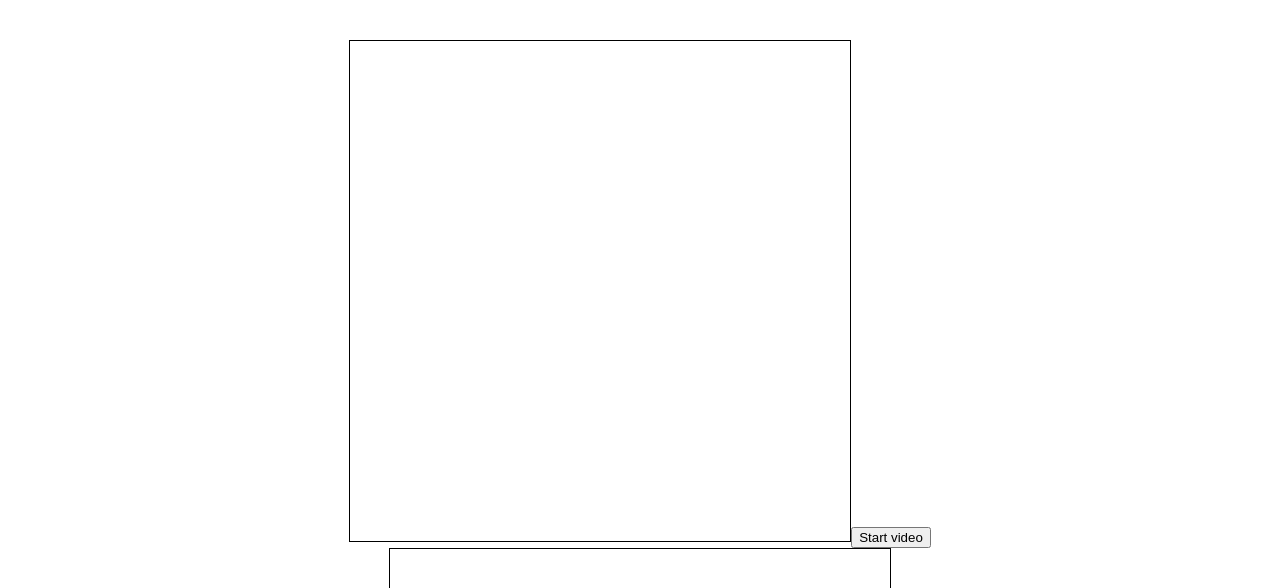
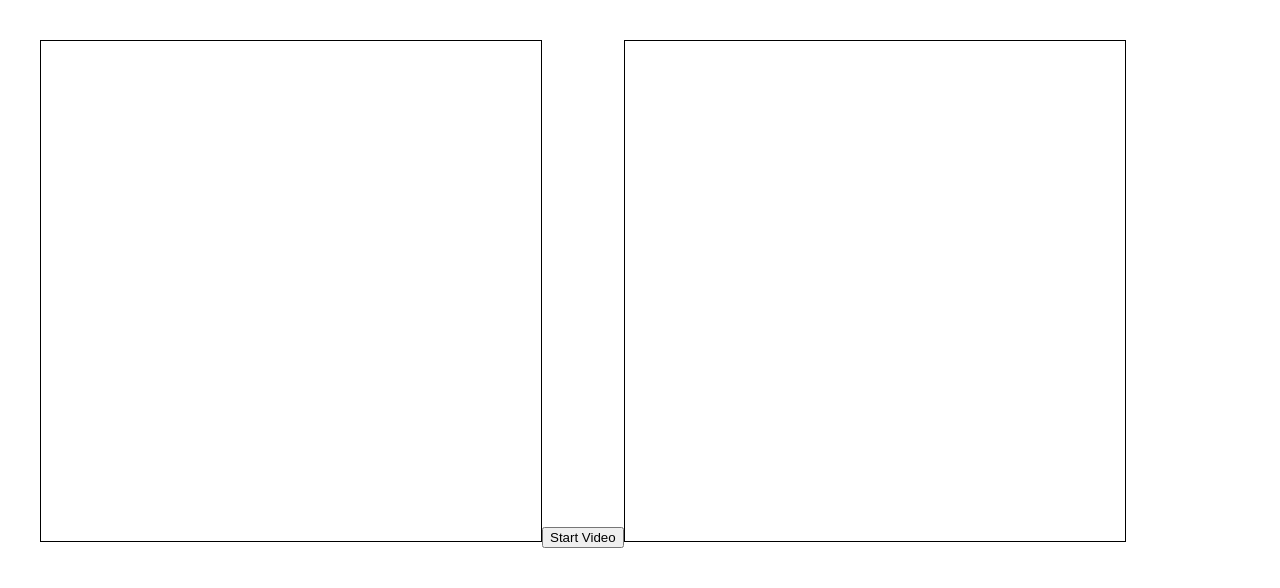
Before and after one commit to FIKE110/videochat-app, a React (Vite) app: page / in a window 1280 px wide. Shown: the top 588 px of the page. Built offline with nearby package versions, Linux system fonts and the light colour scheme.

Commit message:
Addded commands

```diff
--- a/src/index.css
+++ b/src/index.css
@@ -7,3 +7,7 @@ video {
   width:500px;
   height:500px
 }
+
+#screencontainer{
+  display: flex;
+}
--- a/src/screen/CallScreen.tsx
+++ b/src/screen/CallScreen.tsx
@@ -1,22 +1,35 @@
-import React, { useRef } from 'react'
+import React, { useRef ,useState} from 'react'
 
 const CallScreen = () => {
    const video = useRef<HTMLVideoElement>(null)
+   const [userStream,setUserStream] = useState<MediaStream>(null)
 
     const startVideo=async ()=>{
-        const stream =await navigator.mediaDevices.getUserMedia({video:true,audio:true})
+        if(!!userStream){
+            userStream.getTracks().forEach(track=>track.stop())
+            setUserStream(null)
+            return
+        }
+        const stream =await navigator.mediaDevices.getUserMedia({
+            video:{
+                facingMode:{exact:'user'}
+            },
+            audio:true})
         video.current.srcObject=stream
+        setUserStream(stream)
     }
 
   return (
-    <div>
+    <div id="screencontainer">
         <div>
             <video ref={video} autoPlay></video>
             <button
             onClick={()=>{
                 startVideo()
             }}
-            >Start video</button>
+            >{
+                userStream ? "Stop video":"Start Video"
+            }</button>
         </div>
         <div>
             <video></video>
```
